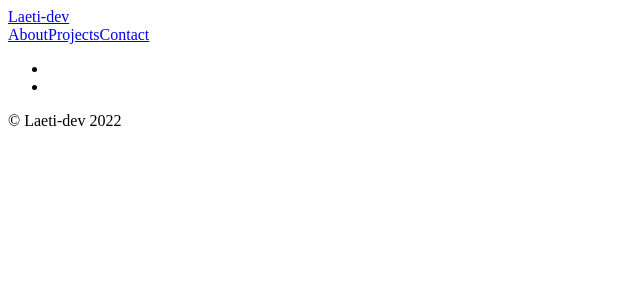
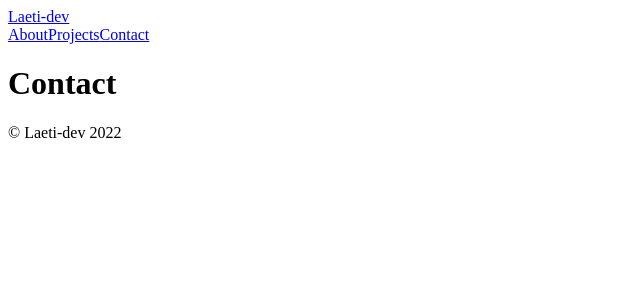
Before and after one commit to Laeti-dev/react-portfolio, a React (Create React App) app: page /contact in a window 1280 px wide. Shown: the top 300 px of the page, without its empty margins (0-640 px from the left). Built offline with nearby package versions, Linux system fonts and the light colour scheme.

Commit message:
corect path issue and now render components

```diff
--- a/src/components/Header/index.jsx
+++ b/src/components/Header/index.jsx
@@ -14,11 +14,11 @@ export default function Header() {
         </div>
 
         <div class="P-navbar__social">
-            <ul>
+            {/* <ul>
                 <li><a href="https://github.com/Laeti-dev" target="_blank"><i class="fa-brands fa-github"></i></a></li>
                 <li><a href="https://www.linkedin.com/in/laetitiataddei/" target="_blank"><i class="fa-brands fa-linkedin"></i></a></li>
-            </ul>
+            </ul> */}
         </div>
-          </nav>
+    </nav>
   );
 }
--- a/src/index.jsx
+++ b/src/index.jsx
@@ -5,10 +5,10 @@ import {BrowserRouter,
     } from "react-router-dom";
 import Home from "./pages/Home";
 import About from "./pages/About";
-import Contact from './pages/Contact';
-import Projets from './pages/Projets';
+import Contact from "./pages/Contact";
+import Projects from "./pages/Projects";
 import Header from "./components/Header";
-import Footer from './components/Footer';
+import Footer from "./components/Footer";
 
 const rootElement = document.getElementById('root');
   render(
@@ -16,9 +16,9 @@ const rootElement = document.getElementById('root');
         <Header />
         <Routes>
             <Route path="/" element={<Home />} />
-            <Route path="./pages/About" element={<About />} />
-            <Route path="./pages/Projets" element={<Projets />} />
-            <Route path="./pages/Contact" element={<Contact />} />
+            <Route path="about" element={<About />} />
+            <Route path="projects" element={<Projects />} />
+            <Route path="contact" element={<Contact />} />
         </Routes>
         <Footer />
 
--- a/src/pages/Contact/index.jsx
+++ b/src/pages/Contact/index.jsx
@@ -2,7 +2,7 @@ export default function Contact() {
     return (
         <div>
             <h1>Contact</h1>
-            <form action="https://getform.io/f/2adb2b52-3e92-4019-a021-79f553055473" method="POST" class="P-slides__content--contact-form">
+            {/* <form action="https://getform.io/f/2adb2b52-3e92-4019-a021-79f553055473" method="POST" class="P-slides__content--contact-form">
                 <input type="text" placeholder="Your name"
                   required />
                 <input type="email" name="email" placeholder="Email Address" required />
@@ -10,7 +10,7 @@ export default function Contact() {
                 <textarea name="message" required></textarea>
                 <input type="hidden" name="_autoresponse" value="Hello ! Your message has been received. I will reply to you within 24h." />
                 <button type="submit">Send</button>
-            </form>
+            </form> */}
         </div>
-  )
+  );
 }
--- a/src/pages/Home/index.jsx
+++ b/src/pages/Home/index.jsx
@@ -1,5 +1,3 @@
-
-
 export default function Home() {
   return (
     <div>
--- a/src/pages/Projets/index.jsx
+++ b/src/pages/Projects/index.jsx
@@ -1,7 +1,7 @@
-export default function Projets() {
+export default function Projects() {
   return(
     <div>
       <h1>Projects</h1>
     </div>
-  )
+  );
 }
```
